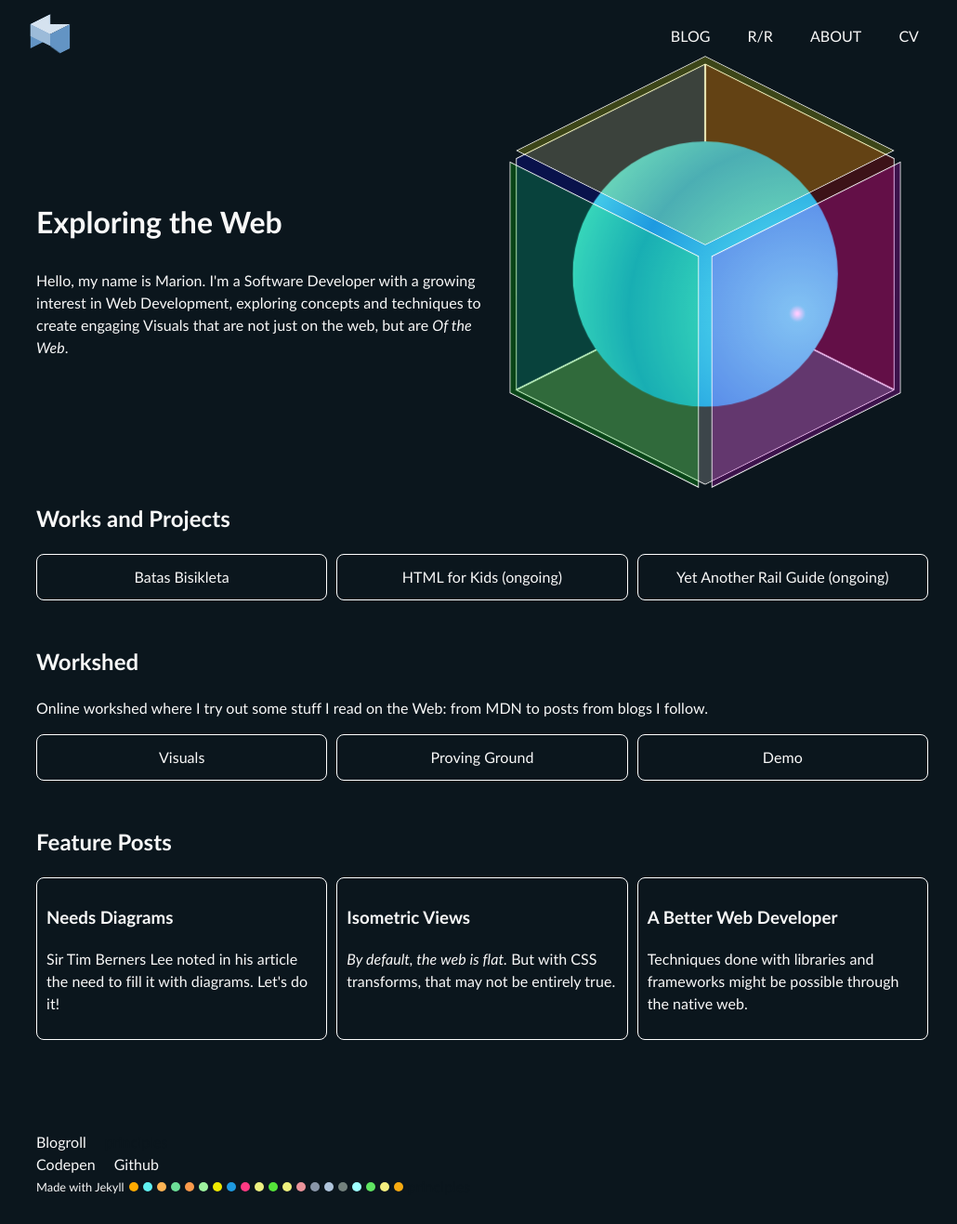
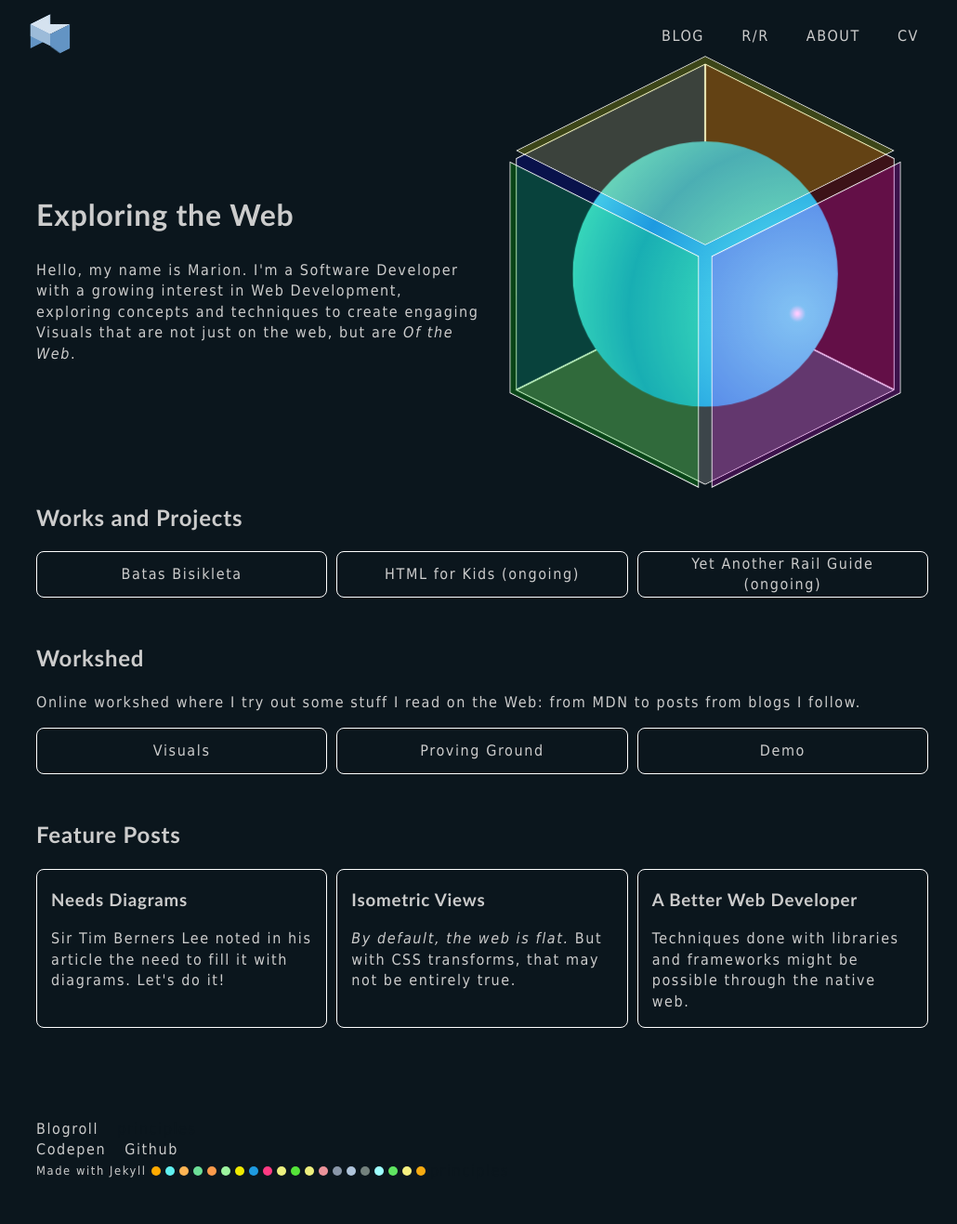
Before and after one commit to mpdagang/mpdagang.github.io, a Jekyll site: the page built from _pages/index.html, in a window 1280 px wide. Shown: the whole page at 93% size, without its empty margins (121-1151 px from the left). Built offline with Jekyll 4.4.1, drawn with Linux system fonts in a browser that asks for light colours.

Commit message:
General styling updates

```diff
--- a/assets/styles/main.scss
+++ b/assets/styles/main.scss
@@ -11,17 +11,18 @@ html {
 }
 
 body {
-  font-family: "Trebuchet MS", sans-serif, "Arial";
+  font-family: Tahoma, Arial, system-ui;
   font-size: 1rem;
-  letter-spacing: 0.003em;
-  line-height: 1.5;
+  line-height: 1.4;
+  letter-spacing: 0.1em;
   background-color: #0B161D;
-  color: #F8F8F8;
+  // color: #F8F8F8;
+  color: #cccccc;
 }
 
 body {
   --mp-c-bg: #0B161D;
-  --mp-c-fg: #F8F8F8;
+  --mp-c-fg: #cccccc;
   --mp-c-lua-00: #C5DFE980;
   --mp-c-lua-01: #ffaa00;
   --mp-c-lua-02: #60f0f0;
@@ -46,6 +47,11 @@ body {
   --mp-f-01: 1.1em;
 
   --mp-f-xl: 2em;
+}
+
+h1, h2, h3, h4, h5 {
+  font-family: "Trebuchet MS", sans-serif, "Arial", system-ui;
+  letter-spacing: 0.05rem;
 }
 
 .mp-f-xl {
@@ -200,7 +206,7 @@ summary {
 -----------------------------------------*/
 
 .card-item {
-  padding: 10px;
+  padding: 0 15px;
   border: 1px solid #ffffff;
   border-radius: 8px;;
   transition: 0.3s;
```
